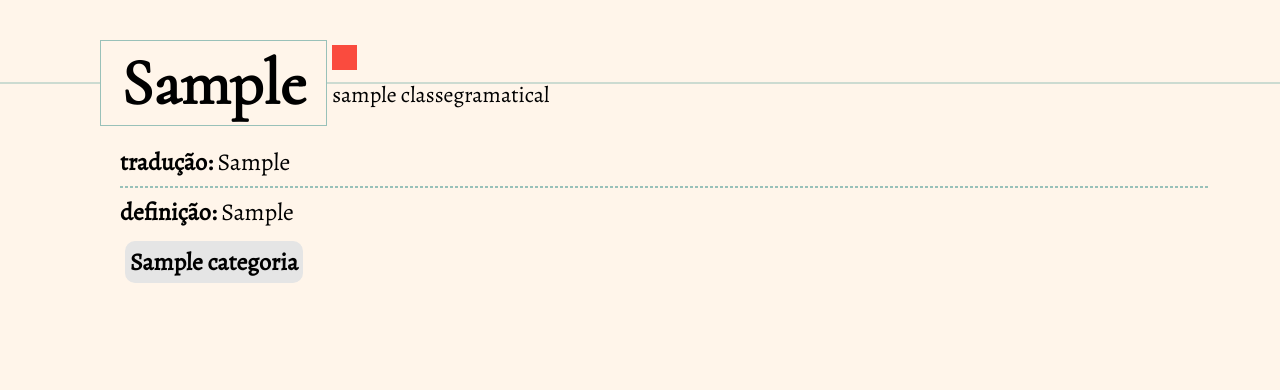
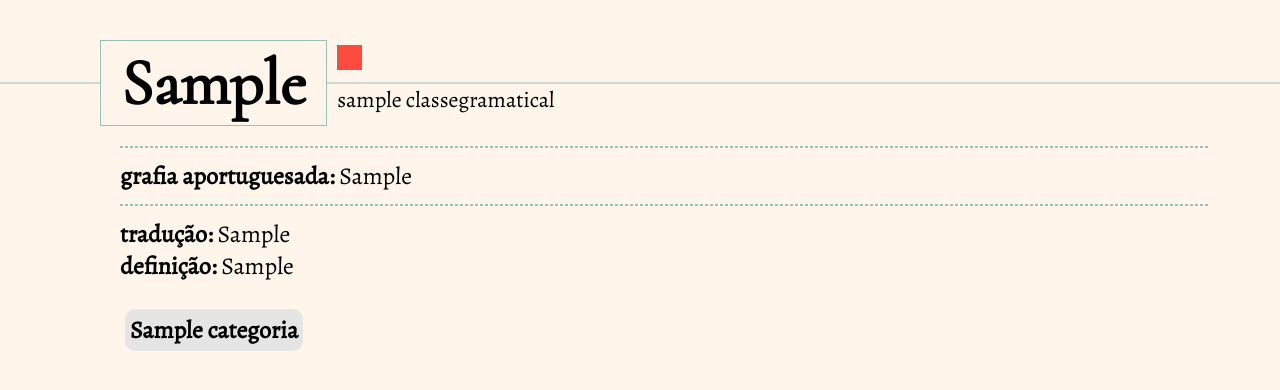
Before and after one commit to magalilemes/portuguesismos, a Django app: a page that uses dicionario/templates/termo_detail.html in a window 1280 px wide. Shown: the part 98-488 px from the top of the page. Run offline with Django 3.2, Linux system fonts and the light colour scheme; tables that the repository leaves empty hold one stand-in row (values such as "Sample post").

Commit message:
Adicionar campo de grafia aportuguesada

```diff
--- a/dicionario/models.py
+++ b/dicionario/models.py
@@ -22,6 +22,7 @@ class Termo(models.Model):
     definicao = models.TextField(help_text='Insira uma definição em português do termo.')
     classe_gramatical = models.ForeignKey(ClasseGramatical, on_delete=models.SET_NULL, null=True)
     categoria = models.ManyToManyField(Categoria)
+    grafia_aportuguesada = models.CharField(max_length=200, null=True, blank=True)
     equivalencia = models.IntegerField(null=True, blank=True, validators=[
         MinValueValidator(1),
         MaxValueValidator(3)])
--- a/dicionario/templates/termo_detail.html
+++ b/dicionario/templates/termo_detail.html
@@ -24,16 +24,13 @@ hr{
     font-size: 22px;
     text-transform: lowercase;
     height: 2vw;
-    margin: 5px;
-}
-.definicao{
-    font-family: 'Alegreya', serif;
-    font-size: 24px;
+    padding: 10px 0 0 10px;
 }
 .equivalencia{
     height: 2vw;
     display: table-cell;
     vertical-align: bottom;
+    padding: 0 0 0 5px;
 }
 .flex-container{
     width: 100vw;
@@ -42,6 +39,8 @@ hr{
 .informacao{
     width: 85%;
     margin: 20px 120px;
+    font-family: 'Alegreya', serif;
+    font-size: 24px;
 }
 .linha{
     position: relative;
@@ -71,10 +70,6 @@ hr{
     margin-left: 100px;
     display: inline;
     font-weight: bold;
-}
-.traducao{
-    font-family: 'Alegreya', serif;
-    font-size: 24px;
 }
 .amarelo{
     background-color: #F0E748;
@@ -118,8 +113,15 @@ hr{
         </div>
     </div>
     <div class="informacao">
+        {% if object.grafia_aportuguesada %}
+            <hr>
+            <div class="grafia_aportuguesada"><b>grafia aportuguesada:</b> {{ object.grafia_aportuguesada }}</div>
+            <hr>
+        {% endif %}
         <div class="traducao"><b>tradução:</b> {{ object.traducao }}</div>
+        {% if not object.grafia_aportuguesada %}
         <hr>
+        {% endif %}
         <div class="definicao"><b>definição: </b>{{ object.definicao }}</div><br>
         {% for categoria in object.categoria.all %}
             <li class="categoria">{{ categoria.nome }}</li>
```
Also changed, not shown: dicionario/migrations/0005_auto_20211213_1019.py (added), dicionario/migrations/0006_auto_20211213_1021.py (added), 1 other file.
